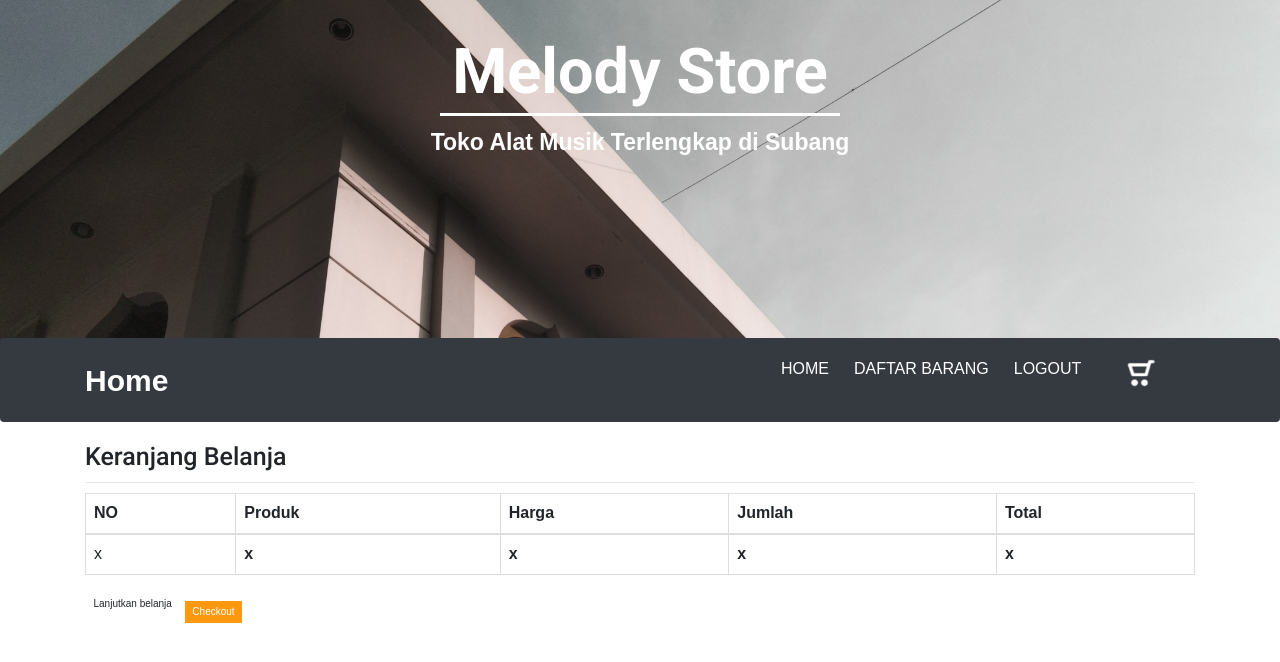
After one commit to kritingkenway/ci4-musik, a CodeIgniter 4 app: the page made by app/Views/keranjang2.php in a window 1280 px wide. The commit adds this page. Shown: the top 662 px of the page. Run offline with PHP 8.4 and a stand-in for CodeIgniter, Linux system fonts and the light colour scheme; the template is opened without the code that fills it, so the values that code supplies are empty; some libraries are stand-ins or nearby versions.

Commit message:
(view/keranjang2)

```diff
--- /dev/null
+++ b/app/Views/keranjang2.php
@@ -0,0 +1,113 @@
+<!doctype html>
+<html lang="en">
+
+<head>
+    <!-- Required meta tags -->
+    <meta charset="utf-8">
+    <meta name="viewport" content="width=device-width, initial-scale=1, shrink-to-fit=no">
+
+    <!-- Bootstrap CSS -->
+     <link href="http://localhost/musik/assets/frontend/css/bootstrap.min.css" rel="stylesheet">
+    <link href="http://localhost/musik/assets/frontend/css/font-awesome.min.css" rel="stylesheet">
+    <link href="http://localhost/musik/assets/frontend/css/prettyPhoto.css" rel="stylesheet">
+    <link href="http://localhost/musik/assets/frontend/css/price-range.css" rel="stylesheet">
+    <link href="http://localhost/musik/assets/frontend/css/animate.css" rel="stylesheet">
+  <link href="http://localhost/musik/assets/frontend/css/main.css" rel="stylesheet">
+  <link href="http://localhost/musik/assets/frontend/css/responsive.css" rel="stylesheet">
+    <link rel="shortcut icon" href="http://localhost/musik/assets/frontend/images/ico/favicon.ico">
+    <link rel="apple-touch-icon-precomposed" sizes="144x144" href="http://localhost/musik/assets/frontend/images/ico/apple-touch-icon-144-precomposed.png">
+    <link rel="apple-touch-icon-precomposed" sizes="114x114" href="http://localhost/musik/assets/frontend/images/ico/apple-touch-icon-114-precomposed.png">
+    <link rel="apple-touch-icon-precomposed" sizes="72x72" href="http://localhost/musik/assets/frontend/images/ico/apple-touch-icon-72-precomposed.png">
+    <link rel="apple-touch-icon-precomposed" href="http://localhost/musik/assets/frontend/images/ico/apple-touch-icon-57-precomposed.png">
+
+
+
+    <link rel="stylesheet" href="https://stackpath.bootstrapcdn.com/bootstrap/4.5.0/css/bootstrap.min.css" integrity="sha384-9aIt2nRpC12Uk9gS9baDl411NQApFmC26EwAOH8WgZl5MYYxFfc+NcPb1dKGj7Sk" crossorigin="anonymous">
+    <link rel="stylesheet" type="text/css" href="css/bootstrap.min.css">
+    <link rel="stylesheet" type="text/css" href="index.css">
+    <link rel="stylesheet" type="text/css" href="fontawesome/css/all.min.css">
+
+
+
+
+    <title>Keranjang belanja</title>
+</head>
+
+<body>
+
+<!-- Jumbotron -->
+      <div class="jumbotron jumbotron-fluid text-center">
+        <div class="container">
+          <h1 class="display-2"><span class="font-weight-bold">Melody Store</span></h1>
+          <hr>
+          <p class="lead font-weight-bold">Toko Alat Musik Terlengkap di Subang<br>
+          </p>
+        </div>
+      </div>
+  <!-- Akhir Jumbotron -->
+
+      <!-- Navbar -->
+      <nav class="navbar navbar-expand-lg  bg-dark">
+        <div class="container">
+
+        <a class="navbar-brand text-white" href="index.html"><strong>Home  </strong></a>
+        <button class="navbar-toggler" type="button" data-toggle="collapse" data-target="#navbarNav" aria-controls="navbarNav" aria-expanded="false" aria-label="Toggle navigation">
+          <span class="navbar-toggler-icon"></span>
+        </button>
+
+         <div class="collapse navbar-collapse" id="navbarNav">
+          <ul class="navbar-nav ml-auto">
+            <li class="nav-item">
+              <a class="nav-link mr-4 text-white" href="home.php">HOME</a>
+            </li>
+            <li class="nav-item">
+              <a class="nav-link mr-4 text-white" href="daftar_barang.php">DAFTAR BARANG</a>
+            </li>
+            <li class="nav-item">
+              <a class="nav-link mr-4 " href="login.php">LOGOUT</a>
+            </li>
+            <li class="nav-item">
+              <a class="nav-link mr-4" href="keranjang.php"><img src="images/s.png" class="card-img-top" alt="Image" height="42" width="42"></a>
+            </li>
+          </ul>
+        </div>
+       </div>
+      </nav>
+  <!-- Akhir Navbar -->
+
+
+
+
+<section class="konten">
+        <div class="container">
+            <h1>Keranjang Belanja</h1>
+            <hr>
+            <table class="table table-bordered">
+                <thead>
+                    <tr>
+                        <th>NO</th>
+                        <th>Produk</th>
+                        <th>Harga</th>
+                        <th>Jumlah</th>
+                        <th>Total</th>
+                    </tr>
+                </thead>
+                <tbody>
+
+                    <tr>
+                        <td>x</td>
+                        <th>x</th>
+                        <th>x</th>
+                        <th>x</th>
+                        <th>x</th>
+                    </tr>
+                </tbody>
+            </table>
+
+            <a href="home.php" class="btn btn-default">Lanjutkan belanja</a>
+            <a href="home.php" class="btn btn-primary">Checkout</a>
+        </div>
+</section>
+
+</body>
+</html>
```
Also changed, not shown: app/Views/keranjang.php (+3 -11 lines), coba.php (added, +113 -0 lines).
